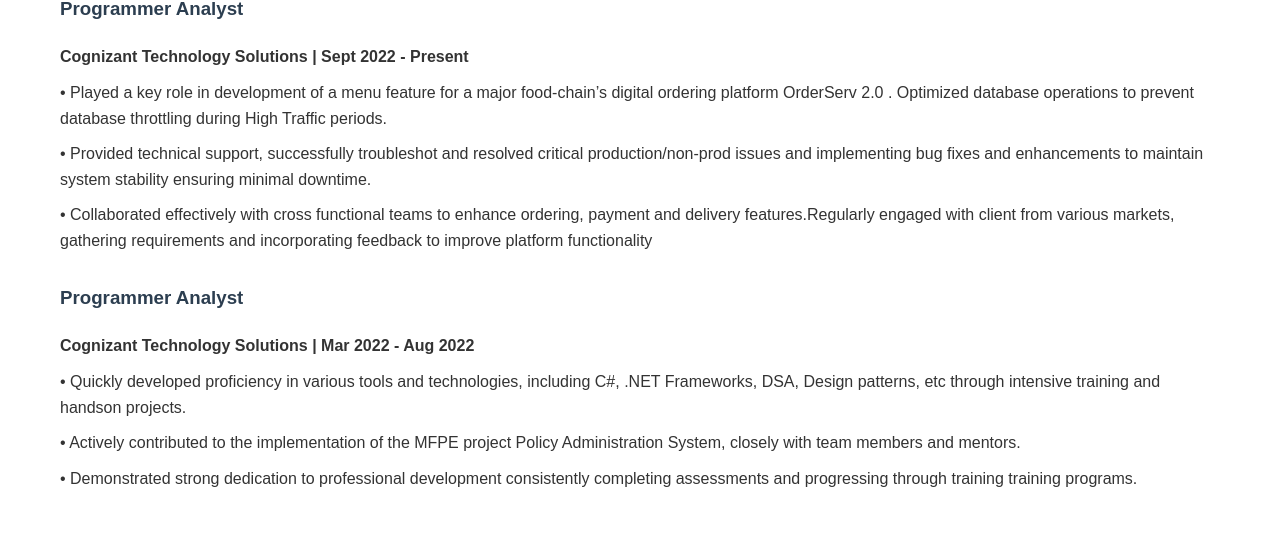
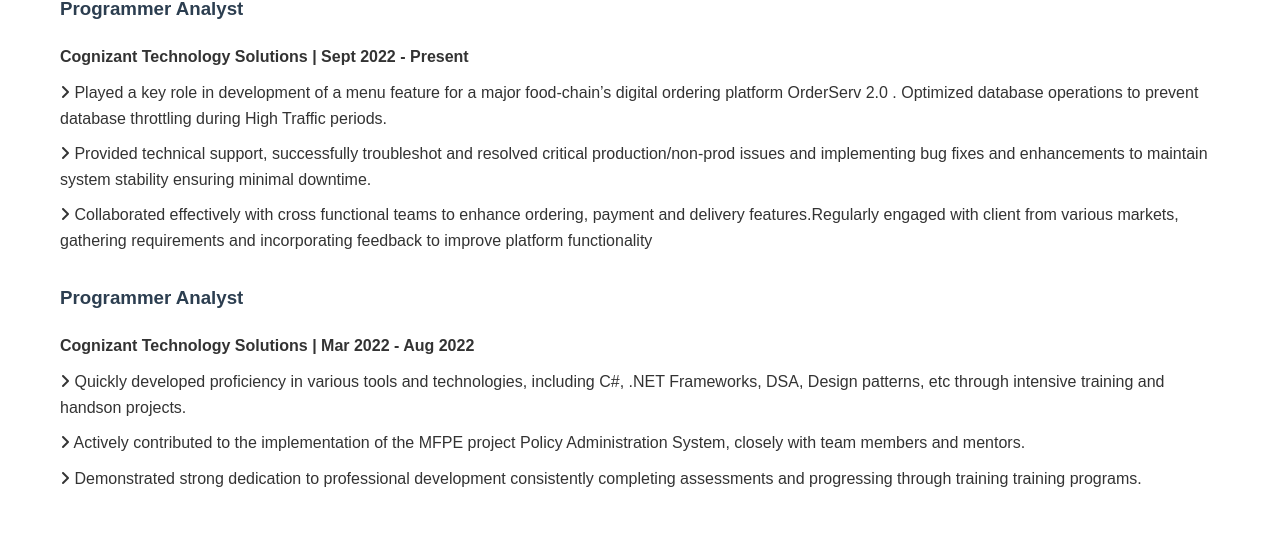
Before and after one commit to ritikkumarjain/ritikkumarjain.github.io, a plain HTML site: page index.html in a window 1280 px wide. Shown: the part 364-905 px from the top of the page. Drawn offline with Linux system fonts and the light colour scheme.

Commit message:
C4: Corrected bullets points for experience

```diff
--- a/index.html
+++ b/index.html
@@ -24,14 +24,14 @@
                 <div class="experience-item">
                     <h3>Programmer Analyst</h3>
                     <p><b>Cognizant Technology Solutions | Sept 2022 - Present</b></p>
-                    <p>• Played a key role in development of a menu feature for a major food-chain’s digital ordering
+                    <p><i class="fa-solid fa-angle-right"></i> Played a key role in development of a menu feature for a major food-chain’s digital ordering
                         platform OrderServ 2.0 .
                         Optimized database operations to prevent database throttling during High Traffic periods.</p>
-                    <p>• Provided technical support, successfully troubleshot and resolved critical production/non-prod
+                    <p><i class="fa-solid fa-angle-right"></i> Provided technical support, successfully troubleshot and resolved critical production/non-prod
                         issues and
                         implementing bug fixes and enhancements to maintain system stability ensuring minimal downtime.
                     </p>
-                    <p>• Collaborated effectively with cross functional teams to enhance ordering, payment and delivery
+                    <p><i class="fa-solid fa-angle-right"></i> Collaborated effectively with cross functional teams to enhance ordering, payment and delivery
                         features.Regularly
                         engaged with client from various markets, gathering requirements and incorporating feedback to
                         improve platform
@@ -41,13 +41,13 @@
                 <div class="experience-item">
                     <h3>Programmer Analyst</h3>
                     <p><b>Cognizant Technology Solutions | Mar 2022 - Aug 2022</b></p>
-                    <p>• Quickly developed proficiency in various tools and technologies, including C#, .NET Frameworks,
+                    <p><i class="fa-solid fa-angle-right"></i> Quickly developed proficiency in various tools and technologies, including C#, .NET Frameworks,
                         DSA, Design
                         patterns, etc through intensive training and handson projects.</p>
-                    <p>• Actively contributed to the implementation of the MFPE project Policy Administration System,
+                    <p><i class="fa-solid fa-angle-right"></i> Actively contributed to the implementation of the MFPE project Policy Administration System,
                         closely with team
                         members and mentors.</p>
-                    <p>• Demonstrated strong dedication to professional development consistently completing assessments
+                    <p><i class="fa-solid fa-angle-right"></i> Demonstrated strong dedication to professional development consistently completing assessments
                         and progressing
                         through training training programs.</p>
 
```
